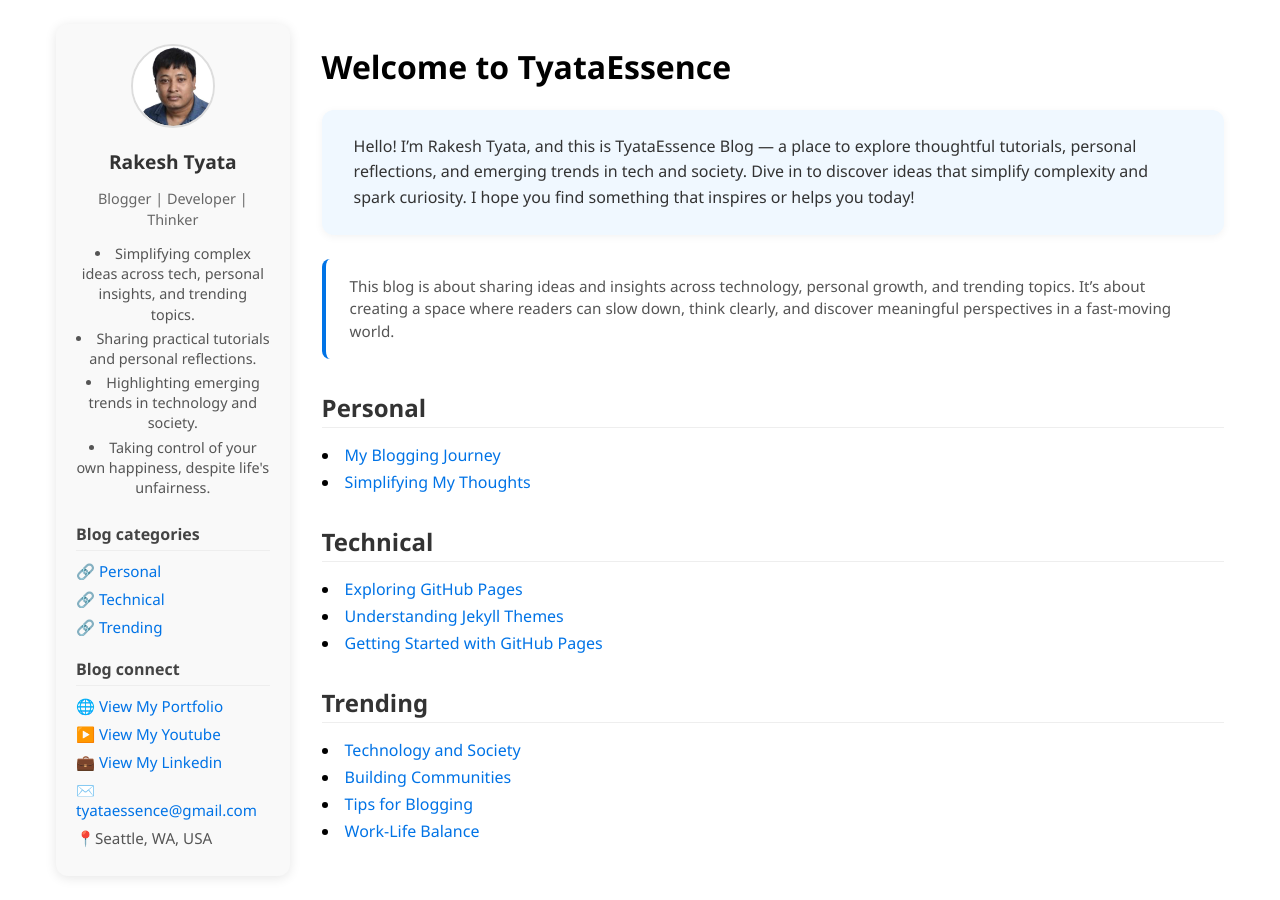
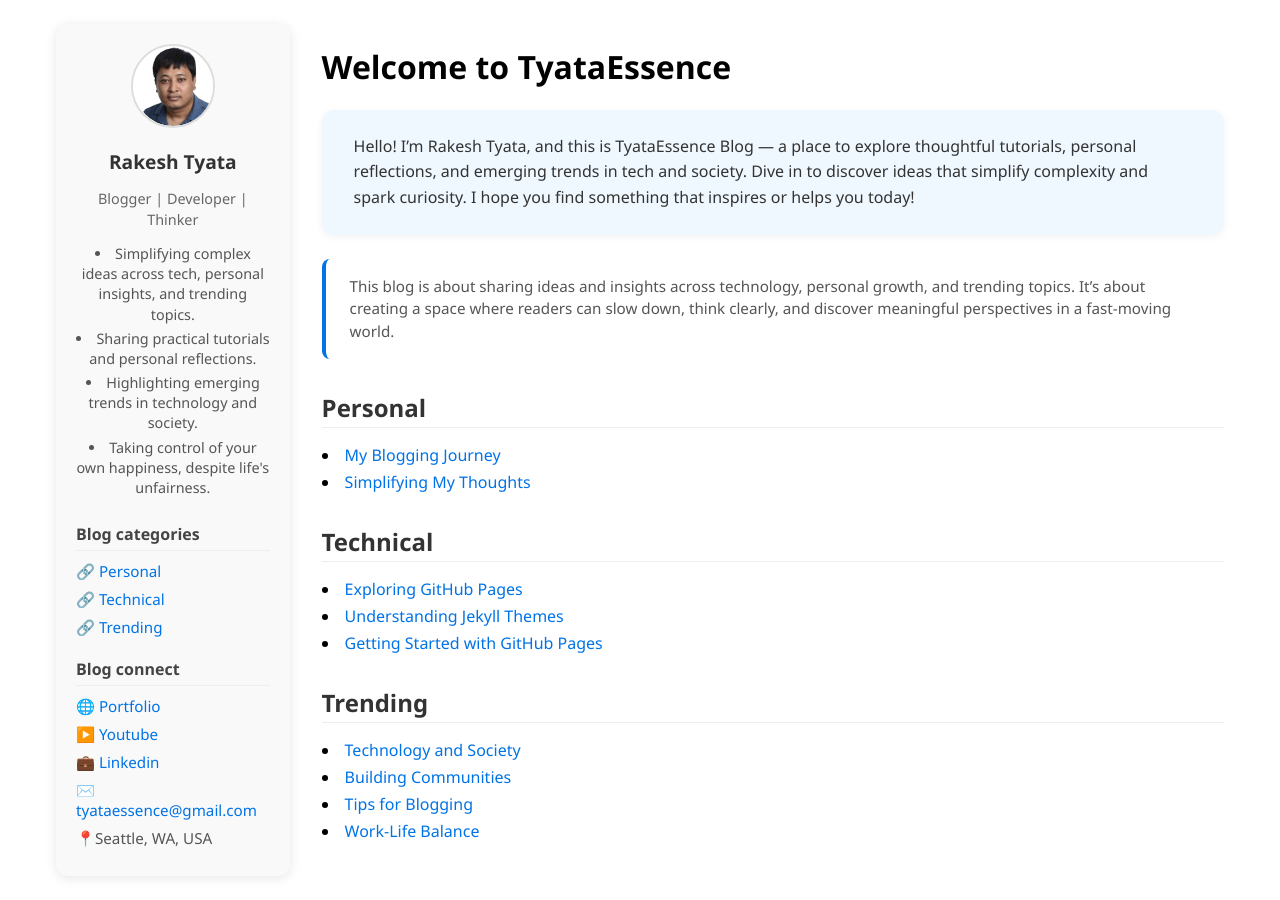
Before and after one commit to tyataessence/tyataessence.github.io, a Jekyll site: the page built from index.md, in a window 1280 px wide. Built offline with Jekyll 4.4.1, drawn with Linux system fonts in a browser that asks for light colours.

Commit message:
updating labels

```diff
--- a/_config.yml
+++ b/_config.yml
@@ -21,9 +21,9 @@ sidebar:
     email: "tyataessence@gmail.com"
     address: "Seattle, WA, USA"
     links:
-      View My Portfolio: "https://rtyata01.github.io/"
-      View My Youtube: "https://youtube.com/tyataessence"
-      View My Linkedin: "https://linkedin.com/in/rtyata"
+      Portfolio: "https://rtyata01.github.io/"
+      Youtube: "https://youtube.com/tyataessence"
+      Linkedin: "https://linkedin.com/in/rtyata"
 
   categories:
     - Personal
```
